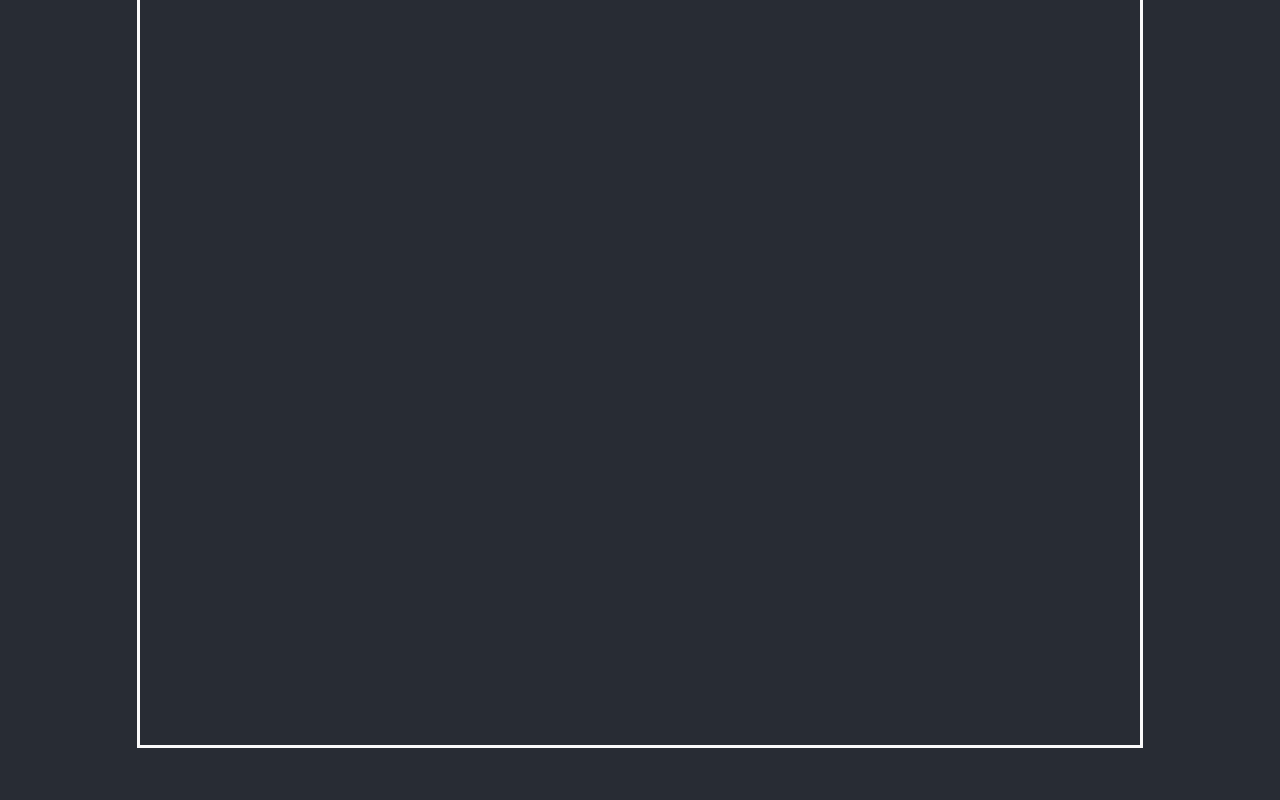
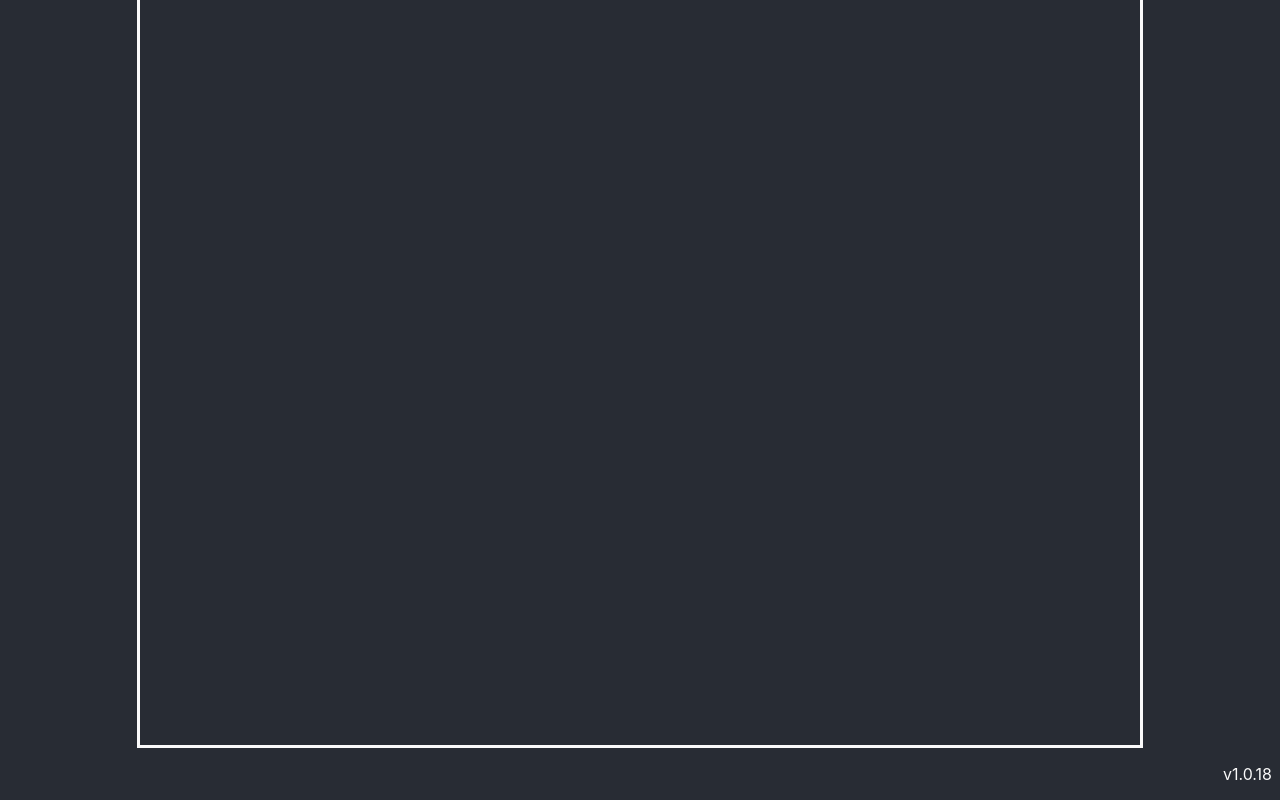
Before and after one commit to maneike/guillotine-cutter, a React (Create React App) app: page / in a window 1280 px wide. Shown: the part 768-1568 px from the top of the page. Before the commit the page ends 1524 px from the top, so only its background shows below. Built offline with nearby package versions, Linux system fonts and the light colour scheme.

Commit message:
Added version text

```diff
--- a/src/App.css
+++ b/src/App.css
@@ -15,3 +15,7 @@
 .App-header h1 {
   text-align: center;
 }
+
+.version {
+  float: right;
+}
--- a/src/App.js
+++ b/src/App.js
@@ -9,6 +9,7 @@ function App() {
           <h1>Guillotine-cutter App</h1>
         </header>
         <Form />
+        <p className="version">v1.0.18</p>
       </div>
     </>
   );
```
